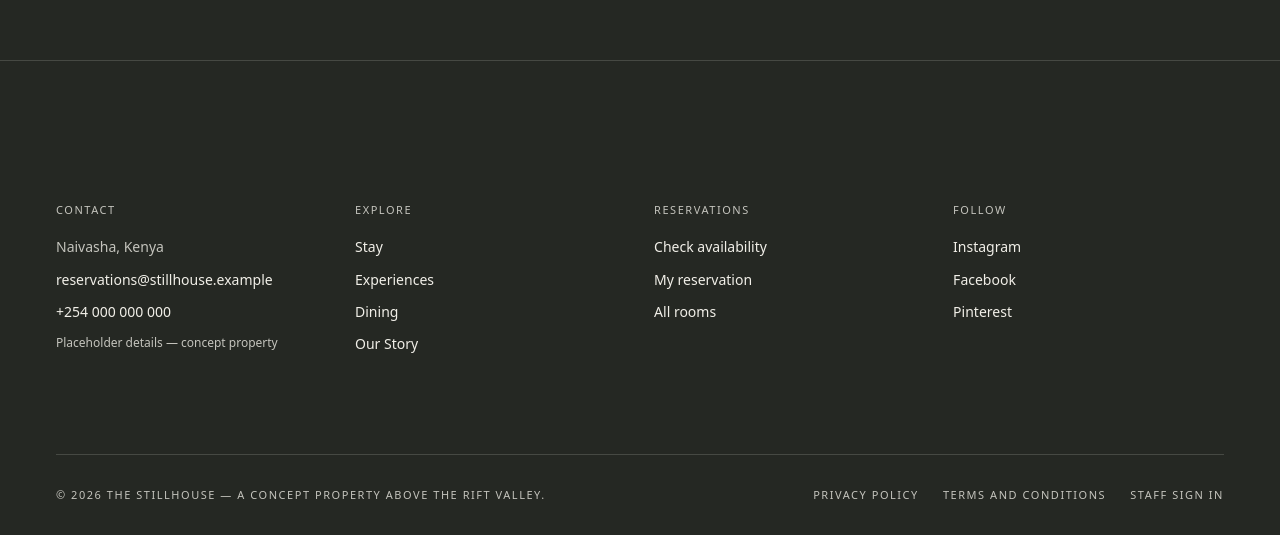
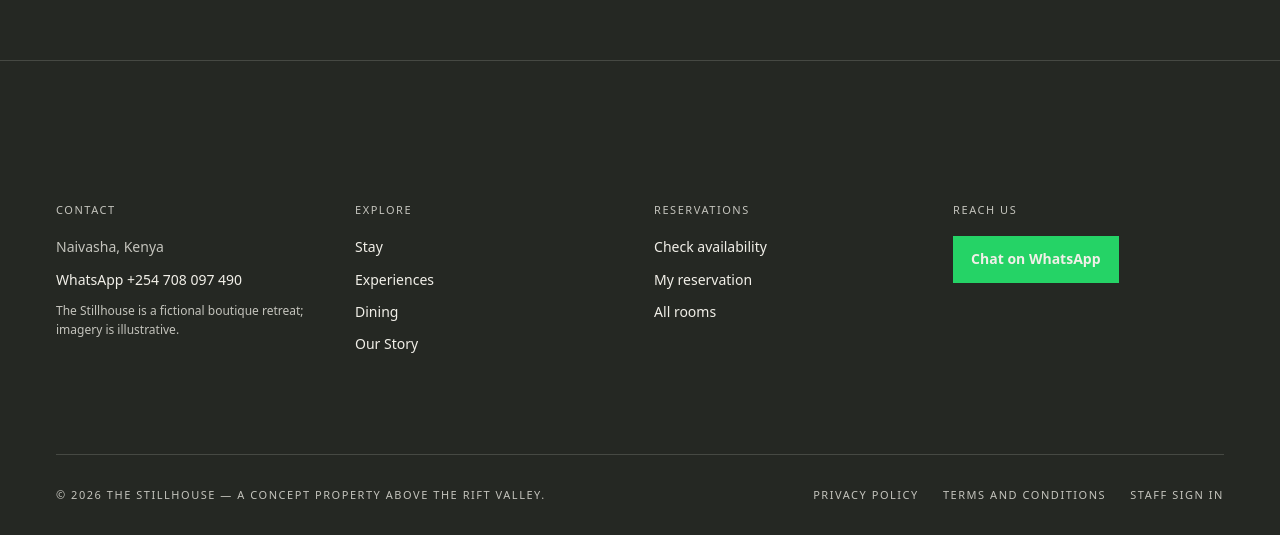
Before and after one commit to Code-with-L/hotel-booking-system, a React (Vite) app in the folder apps/web/: page /story in a window 1280 px wide. Shown: the part 6138-6673 px from the top of the page. Built offline with nearby package versions, Linux system fonts and the light colour scheme; no server answers.

Commit message:
feat(web): contact via WhatsApp only - real number, drop placeholder socials and email entry points

```diff
--- a/apps/web/src/components/layout/Footer.jsx
+++ b/apps/web/src/components/layout/Footer.jsx
@@ -11,12 +11,11 @@ export default function Footer() {
             <ul>
               <li>{SITE.location}</li>
               <li>
-                <a href={`mailto:${SITE.email}`}>{SITE.email}</a>
+                <a href={`https://wa.me/${SITE.phone.replace(/\D/g, "")}`} target="_blank" rel="noreferrer">
+                  WhatsApp {SITE.phone}
+                </a>
               </li>
-              <li>
-                <a href={`tel:${SITE.phone.replace(/\s/g, "")}`}>{SITE.phone}</a>
-              </li>
-              <li className="footer-note">Placeholder details — concept property</li>
+              <li className="footer-note">The Stillhouse is a fictional boutique retreat; imagery is illustrative.</li>
             </ul>
           </div>
           <div>
@@ -44,15 +43,18 @@ export default function Footer() {
             </ul>
           </div>
           <div>
-            <p className="meta">Follow</p>
+            <p className="meta">Reach us</p>
             <ul>
-              {SITE.socials.map((s) => (
-                <li key={s.label}>
-                  <a href={s.href} target="_blank" rel="noreferrer">
-                    {s.label}
-                  </a>
-                </li>
-              ))}
+              <li>
+                <a
+                  className="whatsapp-btn"
+                  href={`https://wa.me/${SITE.phone.replace(/\D/g, "")}?text=${encodeURIComponent(SITE.whatsappMessage)}`}
+                  target="_blank"
+                  rel="noreferrer"
+                >
+                  Chat on WhatsApp
+                </a>
+              </li>
             </ul>
           </div>
         </div>
--- a/apps/web/src/data/site.js
+++ b/apps/web/src/data/site.js
@@ -12,14 +12,9 @@ export const SITE = {
   tagline: "A quieter kind of extraordinary.",
   location: "Naivasha, Kenya",
   coordinates: "0°43′S · 36°26′E",
-  // Placeholder contact data for a fictional property.
-  email: "reservations@stillhouse.example",
-  phone: "+254 000 000 000",
-  socials: [
-    { label: "Instagram", href: "https://www.instagram.com/" },
-    { label: "Facebook", href: "https://www.facebook.com/" },
-    { label: "Pinterest", href: "https://www.pinterest.com/" },
-  ],
+  // Contact: WhatsApp only — no email, no social channels.
+  phone: "+254 708 097 490",
+  whatsappMessage: "Hi! I'd like to ask about booking at The Stillhouse.",
 };
 
 export const COUNTRIES = [
@@ -48,7 +43,7 @@ export const LEGAL = {
       {
         heading: "Your rights",
         body:
-          "You may request access to, correction of, or erasure of your personal data, subject to legal and tax retention requirements. Contact reservations@stillhouse.example.",
+          "You may request access to, correction of, or erasure of your personal data, subject to legal and tax retention requirements. Chat to us on WhatsApp (+254 708 097 490).",
       },
     ],
   },
```
